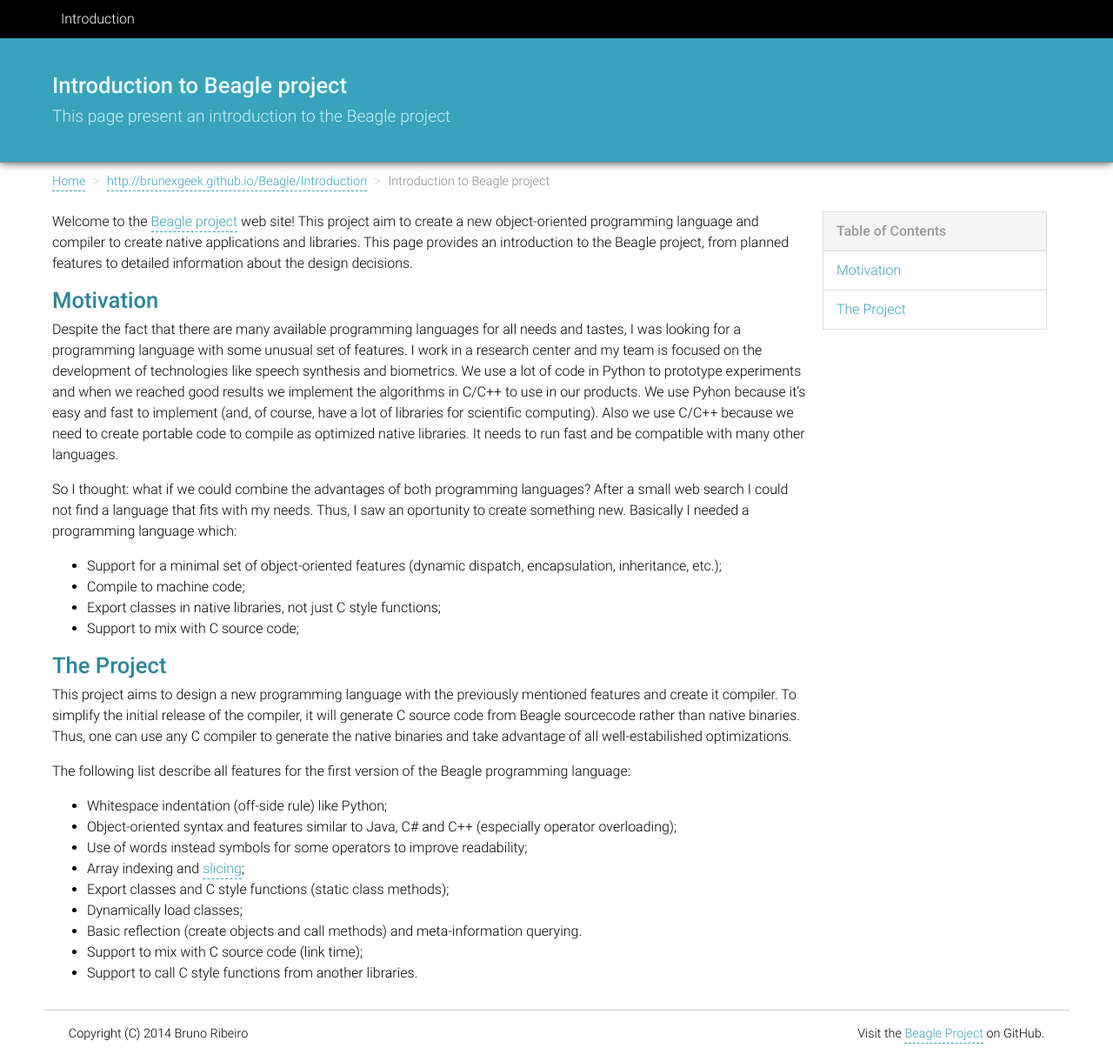
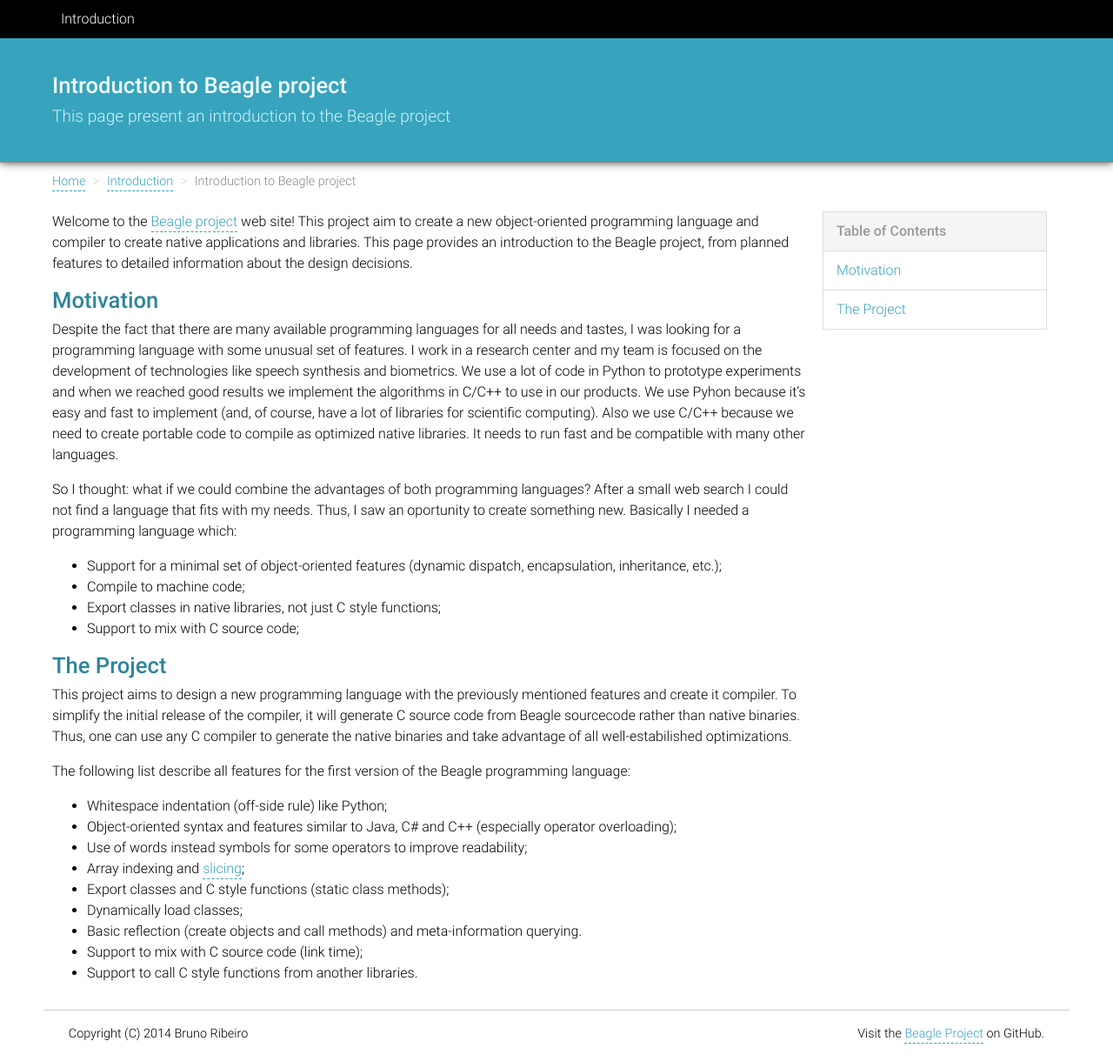
Before and after one commit to brunexgeek/Beagle, a Jekyll site: the page built from _posts/2014-06-10-index.md, in a window 1280 px wide. Shown: the whole page at 87% size. Built offline with Jekyll 4.4.1, drawn with Linux system fonts in a browser that asks for light colours.

Commit message:
Another fix for base URL

```diff
--- a/_layouts/article.html
+++ b/_layouts/article.html
@@ -29,6 +29,7 @@
 							{% if menuItem[0] == category %}
 								{% assign customClass = 'active' %}
 								{% assign currentCategoryName = menuItem[1] %}
+                                {% assign currentCategoryId = menuItem[0] %}
 							{% endif %}
 						{% endfor %}
 						<li><a href="{{ site.baseurl }}/{{ menuItem[0] }}" class="{{ customClass }}">{{ menuItem[1] }}</a></li>
@@ -60,7 +61,7 @@
             <div class="container">
                 <ol class="breadcrumb">
                     <li><a href="#">Home</a></li>
-                    <li><a href="#">{{ site.baseurl }}/{{ currentCategoryName }}</a></li>
+                    <li><a href="{{ site.baseurl }}/{{ currentCategoryId }}">{{ currentCategoryName }}</a></li>
                     <li class="active">{{ page.title }}</li>
                 </ol>
 
```
